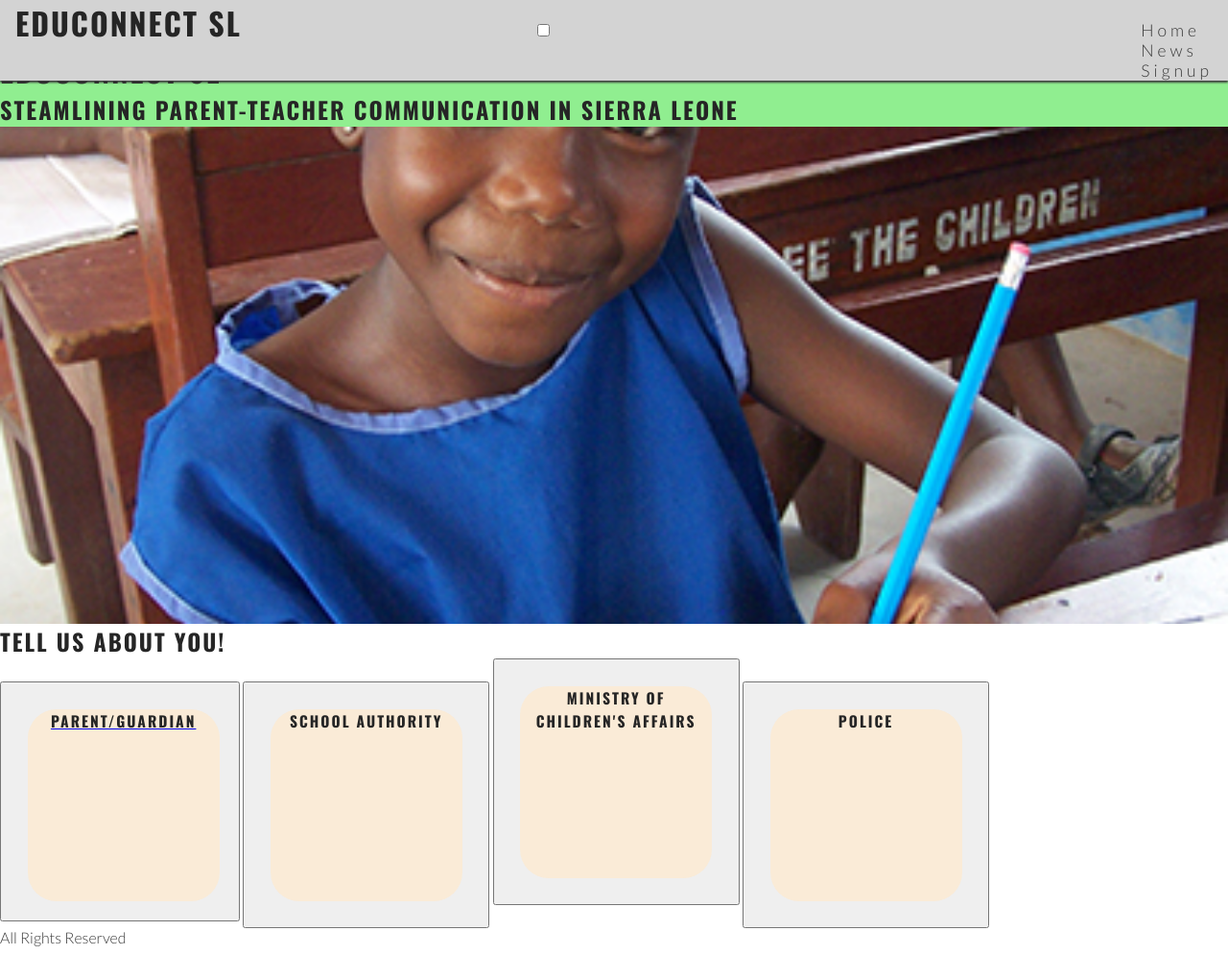
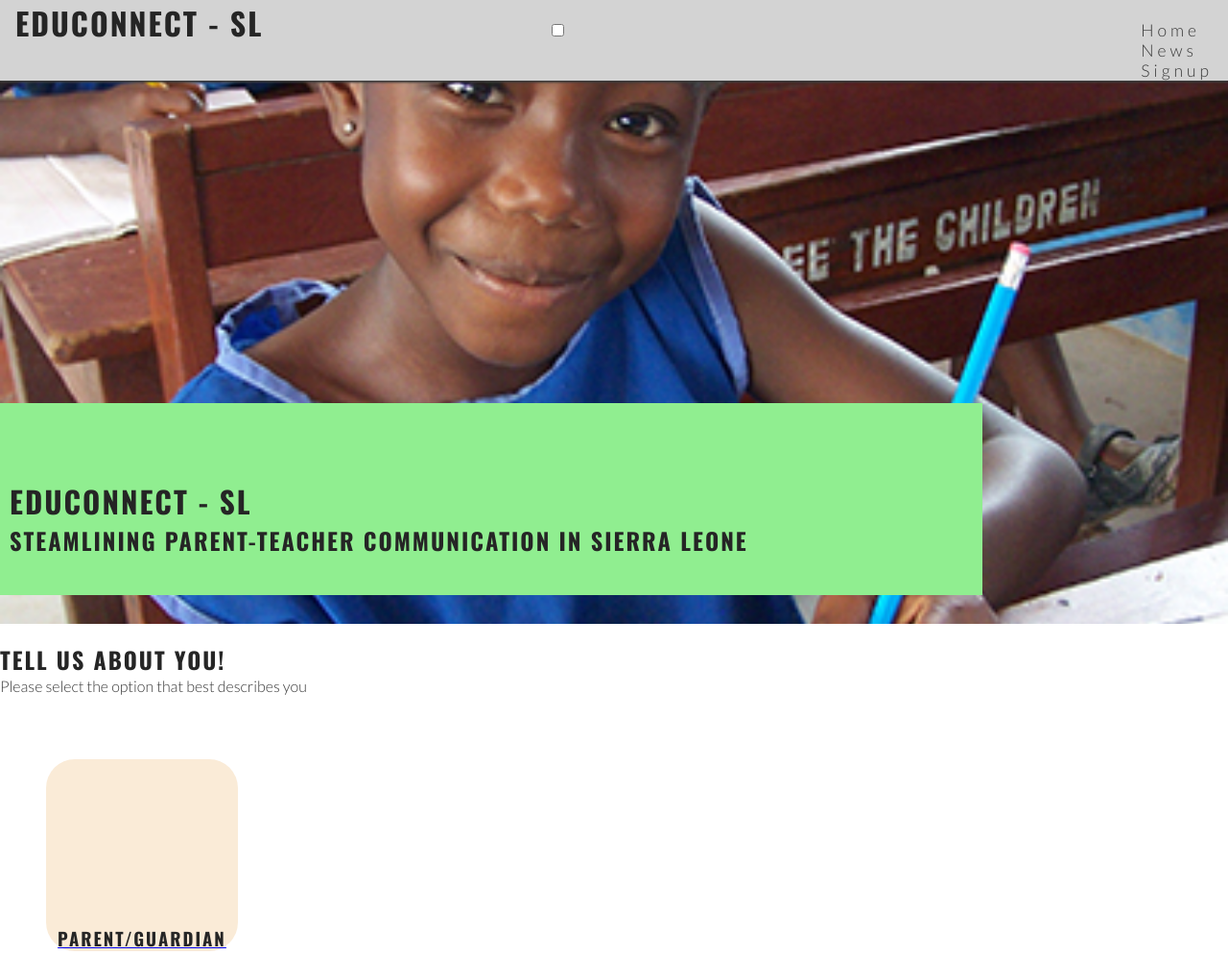
Before and after one commit to Samuel-Senesie/educonnect-sl-project1, a plain HTML site: page index.html in a window 1280 px wide. Shown: the top 995 px of the page at 96% size. Drawn offline with nearby package versions, Linux system fonts and the light colour scheme.

Commit message:
Wrap divs under main section of the htmlp page in anchors

```diff
--- a/assets/style.css
+++ b/assets/style.css
@@ -66,10 +66,16 @@ main {
 #cover-text {
     background-color: lightgreen;
     font-size: 130%;
+    position: absolute;
+    bottom: 30px;
+    width: 80%;
+    min-height: 200px;
+    padding-top: 40px;
+    padding-left: 10px;
+    align-content: center;
 }
-.container {
-    height: 250px;
-    width: 250px;
+.about-you {
+    display: inline;
 }
 
 #parent {
@@ -78,32 +84,36 @@ main {
     background-color: antiquewhite;
     text-align: center;
     border-radius: 30px;
-    margin: 2em;
+    margin: 3em;
+    align-content: end;
 }
 
 #school-authority {
-    height: 200px;
-    width: 200px;
+    height: 300px;
+    width: 300px;
     text-align: center;
     background-color: antiquewhite;
     border-radius: 30px;
-    margin: 2em;
+    margin: 3em;
+    align-content: end;
 }
 
 #ministry {
-    height: 200px;
-    width: 200px;
+    height: 300px;
+    width: 300px;
     background-color: antiquewhite;
     text-align: center;
     border-radius: 30px;
-    margin: 2em;
+    margin: 3em;
+    align-content: end;
 }
 
 #police {
-    height: 200px;
-    width: 200px;
+    height: 300px;
+    width: 300px;
     background-color: antiquewhite;
     text-align: center;
     border-radius: 30px;
-    margin: 2em;
+    margin: 3em;
+    align-content: end;
 }
--- a/index.html
+++ b/index.html
@@ -21,7 +21,7 @@
     <!--Header-->
     <header>
         <a href="index.html">
-            <h1 id="logo">EduConnect SL</h1>
+            <h1 id="logo">EduConnect - SL</h1>
         </a>
         <input type="checkbox" id="nav-toggle">
         <label for="nav-toggle" class="nav-toggle-label">
@@ -46,35 +46,40 @@
     <main>
         <section id="cover">
             <div id="cover-text">
-                <h2>EduConnect SL</h2>
+                <h2>EduConnect - SL</h2>
                 <h3>Steamlining Parent-Teacher Communication in Sierra Leone</h3>
             </div>
         </section>
+        <br>
 
         <!--Who Are You-->
         <section id="abou-you">
             <h2>Tell Us About You!</h2>
-            <button class="container">
+            <p>Please select the option that best describes you</p>
+            <br>
+
+            <a href="notice.html" target="_blank">
                 <div id="parent">
-                    <a href="notice.html" target="_blank"><h3>Parent/Guardian</h3></a>
+                    <h3>Parent/Guardian</h3></a>
                 </div>
-            </button>
-            <button>
+            </a>
+
+            <a>
                 <div id="school-authority">
                     <h3>School Authority</h3>
                 </div>
-            </button>
-            <button>
+            </a>
+            <a>
                 <div id="ministry">
                     <h3>Ministry of Children's Affairs</h3>
                 </div>
-            </button>
+            </a>
 
-            <button>
+            <a>
                 <div id="police">
                     <h3>Police</h3>
                 </div>
-            </button>
+            </a>
         </section>
     </main>
 
```
